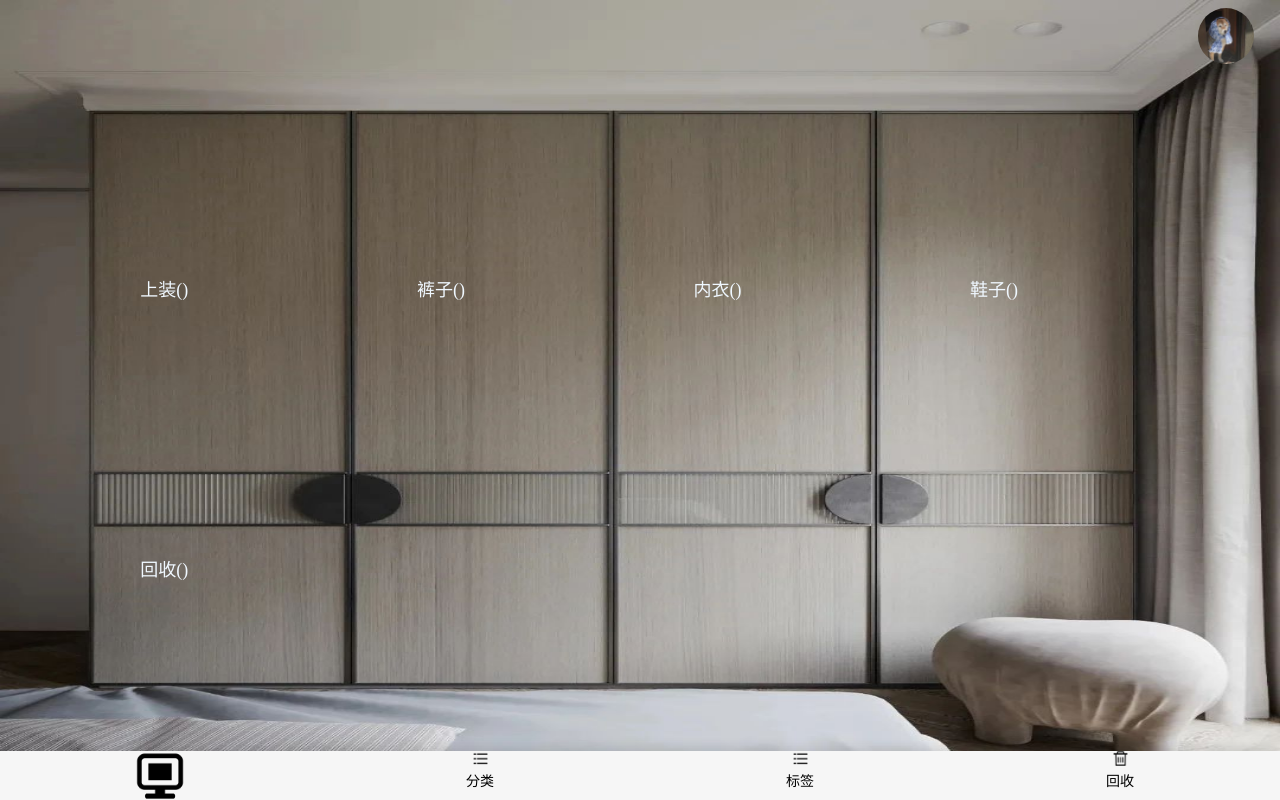
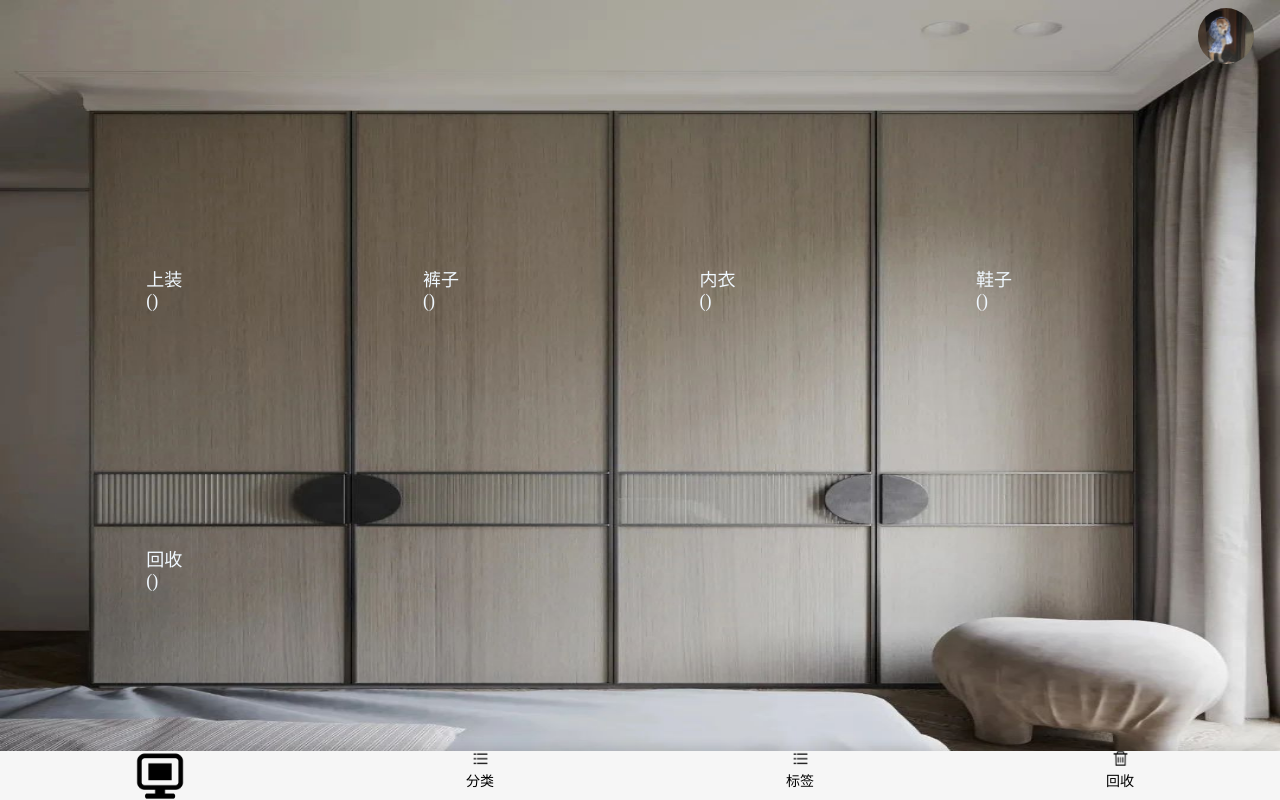
Before and after one commit to huzige433/onlinecloset-vue, a Vue app: page /#/home in a window 1280 px wide. Built offline with nearby package versions, Linux system fonts and the light colour scheme; no server answers; sample sign-in values are in the browser's storage.

Commit message:
首页数量换行问题解决

```diff
--- a/src/views/IndexView.vue
+++ b/src/views/IndexView.vue
@@ -10,28 +10,28 @@
             <el-col :span="6">
               <router-link :to="{name:'coat'}">
                 <div class="grid-content ep-bg-purple" style="justify-content: center;display: flex;">
-                  <el-text class="mx-1" style="color: aliceblue;font-size: large;">上装({{ countjson.coatcount }})</el-text>
+                  <el-text class="mx-1" style="color: aliceblue;font-size: large;">上装<br/>({{ countjson.coatcount }})</el-text>
                 </div>
               </router-link>
             </el-col>
             <el-col :span="6">
               <router-link :to="{name:'pants'}">
                 <div class="grid-content ep-bg-purple" style="justify-content: center;display: flex;">
-                  <el-text class="mx-1" style="color: aliceblue;font-size: large;">裤子({{ countjson.pantscount }})</el-text>
+                  <el-text class="mx-1" style="color: aliceblue;font-size: large;">裤子<br/>({{ countjson.pantscount }})</el-text>
                 </div>
               </router-link>
             </el-col>
             <el-col :span="6">
               <router-link :to="{name:'underwear'}">
                 <div class="grid-content ep-bg-purple" style="justify-content: center;display: flex;">
-                  <el-text class="mx-1" style="color: aliceblue;font-size: large;">内衣({{ countjson.underwearcount }})</el-text>
+                  <el-text class="mx-1" style="color: aliceblue;font-size: large;">内衣<br/>({{ countjson.underwearcount }})</el-text>
                 </div>
               </router-link>
             </el-col>
             <el-col :span="6">
               <router-link :to="{name:'shoe'}">
                 <div class="grid-content ep-bg-purple" style="justify-content: center;display: flex;">
-                  <el-text class="mx-1" style="color: aliceblue;font-size: large;">鞋子({{ countjson.shoecount }})</el-text>
+                  <el-text class="mx-1" style="color: aliceblue;font-size: large;">鞋子<br/>({{ countjson.shoecount }})</el-text>
                 </div>
               </router-link>
             </el-col>
@@ -41,7 +41,7 @@
             <el-col :span="6">
               <router-link :to="{name:'recycle'}">
               <div class="grid-content ep-bg-purple" style="justify-content: center;display: flex; min-height: 20vh;">
-                  <el-text class="mx-1" style="color: aliceblue;font-size: large;">回收({{ countjson.recycle }})</el-text>
+                  <el-text class="mx-1" style="color: aliceblue;font-size: large;">回收<br/>({{ countjson.recycle }})</el-text>
                 </div>
               </router-link>
             </el-col>
--- a/src/views/RecycleView.vue
+++ b/src/views/RecycleView.vue
@@ -7,7 +7,7 @@
         <el-row :gutter="10">
           <el-col v-for="clothing in clothingdata" :key="clothing.id" :span="4">
               <div class="bg-purple" >
-                <el-image :src="clothing.url" style="width: 100px;height: auto;" @touchstart.prevent="goTouchstart(clothing.id)"></el-image>
+                <el-image :src="clothing.url" style="width: 50px;height: auto;" @touchstart.prevent="goTouchstart(clothing.id)"></el-image>
             </div>
           </el-col>
         </el-row>
```
Also changed, not shown: 5 other files (tests, documents, lock files or other folders).
